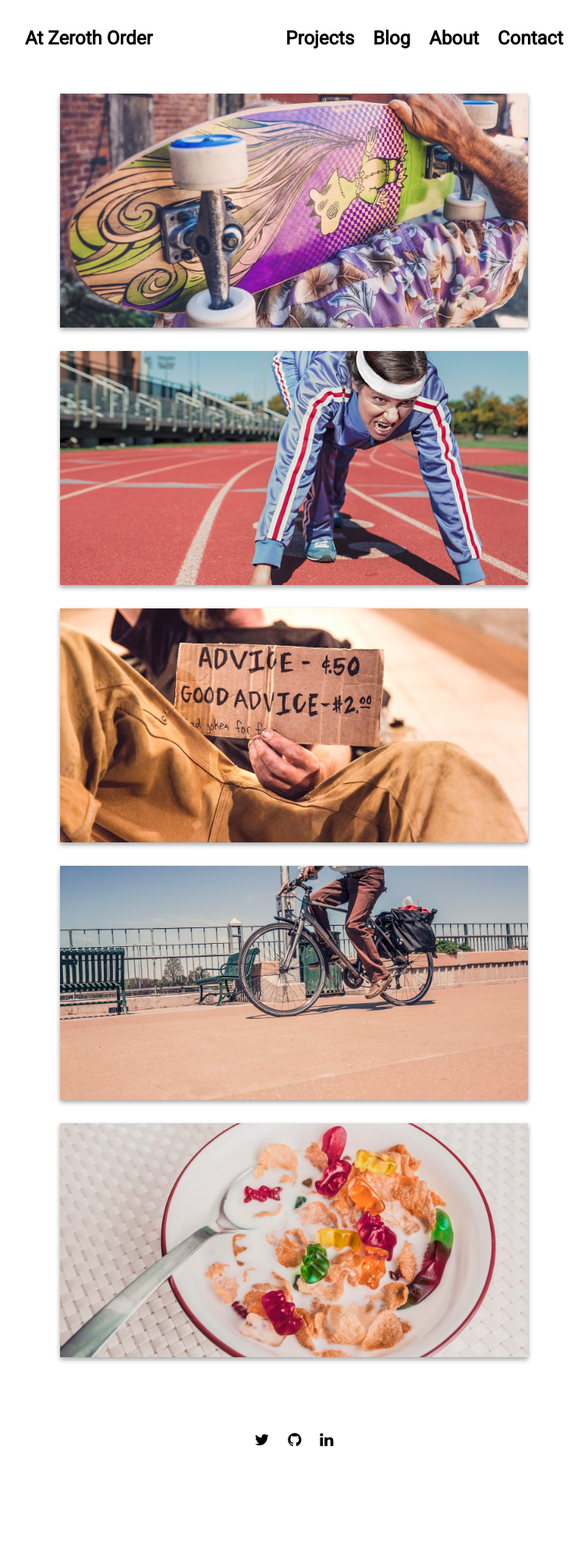
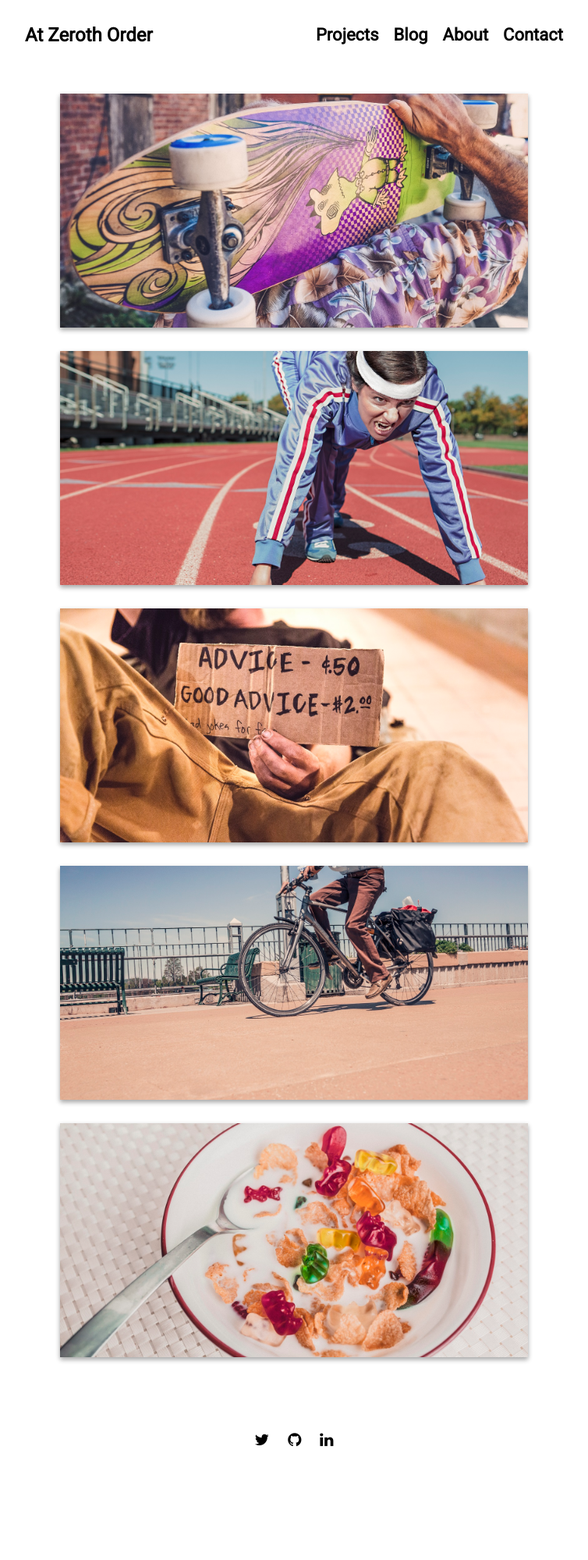
Before and after one commit to thicknavyrain/thicknavyrain.github.io, a Jekyll site: the page built from index.md, in a window 1280 px wide. Shown: the whole page at 78% size, without its empty margins (263-1017 px from the left). Built offline with Jekyll 4.4.1, drawn with Linux system fonts in a browser that asks for light colours; nearby versions of some CDN libraries.

Commit message:
Updated header file to use flexbox

```diff
--- a/_sass/3-sections/_header.sass
+++ b/_sass/3-sections/_header.sass
@@ -1,8 +1,12 @@
 header
+  display: flex
+  justify-content: space-between
+  align-items: center
   height: 90px
+  padding: 0 30px
+
   .logo
-    float: left
-    margin: 30px
+    margin: 0
     font:
       size: 24px
       weight: 700
@@ -11,29 +15,32 @@ header
       color: rgba(0,0,0,1)
       &:hover
         color: $accent-color
+
   nav
-    float: right
-    margin: 30px 30px 0 0
+    margin: 0
     a
       display: inline-block
-      margin-left: 20px
+      margin-left: 15px
       color: rgba(0,0,0,1)
       font:
-        size: 24px
+        size: 22px
         weight: 700
       &:hover
         color: $accent-color
 
 @media (max-width: 768px)
   header
+    flex-direction: column
+    align-items: flex-start
+    padding: 10px 30px
+
     .logo
-      margin: 10px 30px 0px 0px
+      margin: 0 0 10px 0
+
     nav
-      margin: 0px
-      margin-top: 18px
-      float: left
+      margin: 0
       a
-        margin-left: 0px
+        margin-left: 0
         margin-right: 20px
         font:
           size: 16px
```
